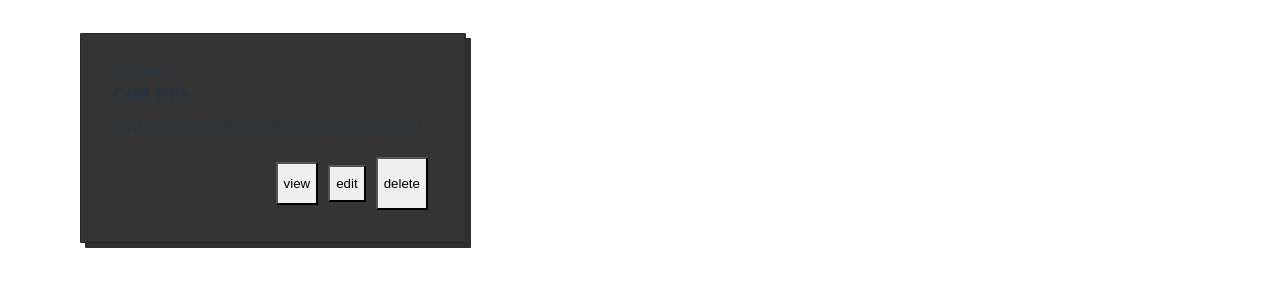
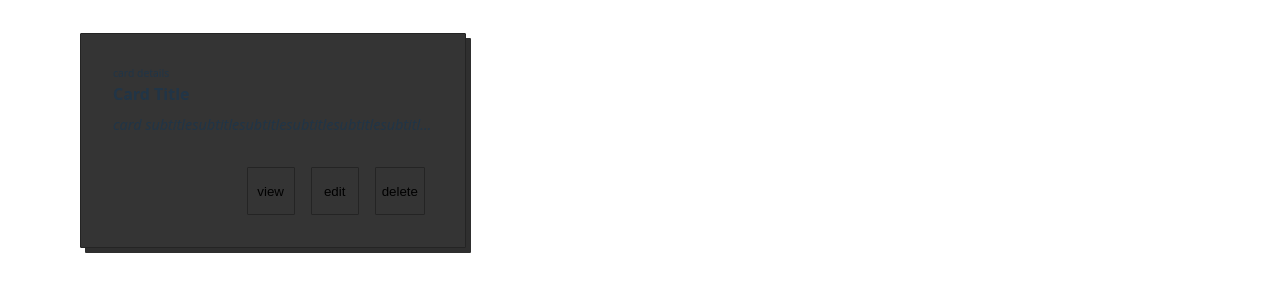
Before and after one commit to ivandomar/qip-frontend, a website built with Vite: page index.html in a window 1280 px wide. Shown: the part 95-386 px from the top of the page. Built offline with nearby package versions, Linux system fonts and the light colour scheme.

Commit message:
feature(card): styles card buttons

```diff
--- a/components/card/index.css
+++ b/components/card/index.css
@@ -26,7 +26,7 @@
 }
 
 .card .subtitle {
-  margin-top: 10px;
+  margin-top: 8px;
   font-size: .9rem;
   font-style: italic;
 }
@@ -36,12 +36,19 @@
   flex-direction: row;
   justify-content: flex-end;
   align-items: center;
-  margin-top: 20px;
+  margin-top: 32px;
 }
 
-.card .card-actions > button {
-  margin: 0 5px;
+.card-actions > button {
+  margin: 0 8px;
   cursor: pointer;
   border-radius: 1px;
+  height: 48px;
   aspect-ratio: 1;
+  background: transparent;
+  border: 1px solid #242424;
 }
+
+.card-actions > button:hover {
+  background: #242424;
+}
```
